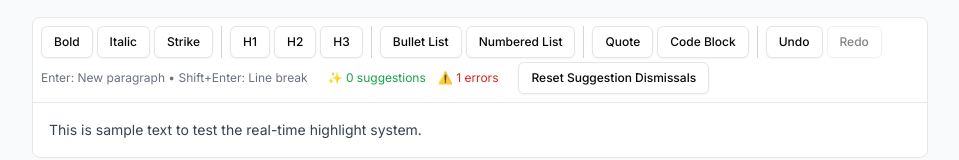
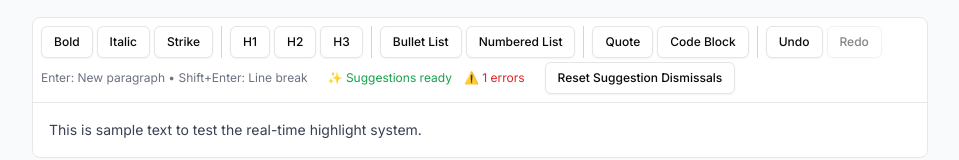
Before and after one commit to jackwimbish/wordwise_v02, a Next.js app in the folder frontend/: page /editor-test in a window 1280 px wide. Shown: the part 377-537 px from the top of the page, without its empty margins (160-1119 px from the left). Built offline with nearby package versions, Linux system fonts and the light colour scheme; no server answers.

Commit message:
stop accumulating suggestion count

```diff
--- a/frontend/src/components/editor/TiptapEditor.tsx
+++ b/frontend/src/components/editor/TiptapEditor.tsx
@@ -1423,7 +1423,7 @@ export function TiptapEditor({
         {/* Status indicators for Milestone 3 */}
         <div className="ml-4 text-xs flex items-center gap-3">
           <span className={`${isAnalyzing ? 'text-blue-600' : 'text-green-600'}`}>
-            {isAnalyzing ? '🔄 Analyzing...' : `✨ ${suggestions.length} suggestions`}
+            {isAnalyzing ? '🔄 Analyzing...' : '✨ Suggestions ready'}
           </span>
           {analysisErrors.length > 0 && (
             <span className="text-red-600" title={analysisErrors.join(', ')}>
```
Also changed, not shown: 1 other file (tests, documents, lock files or other folders).
